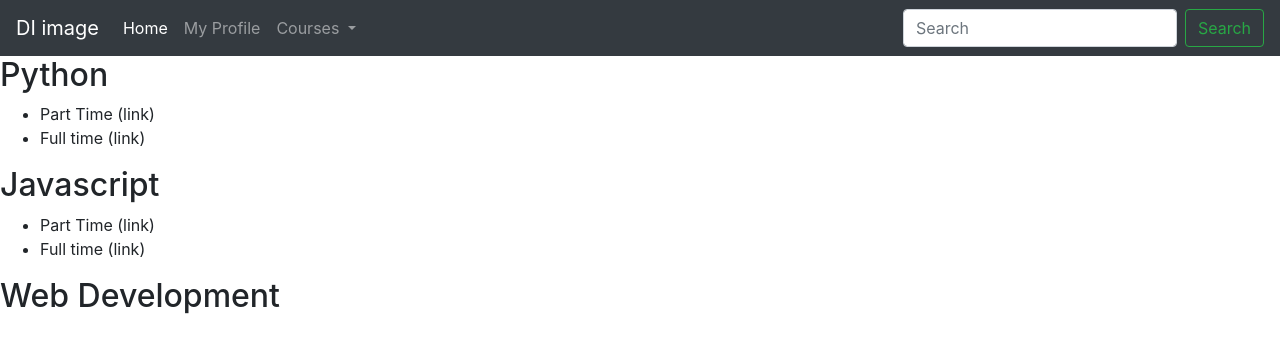
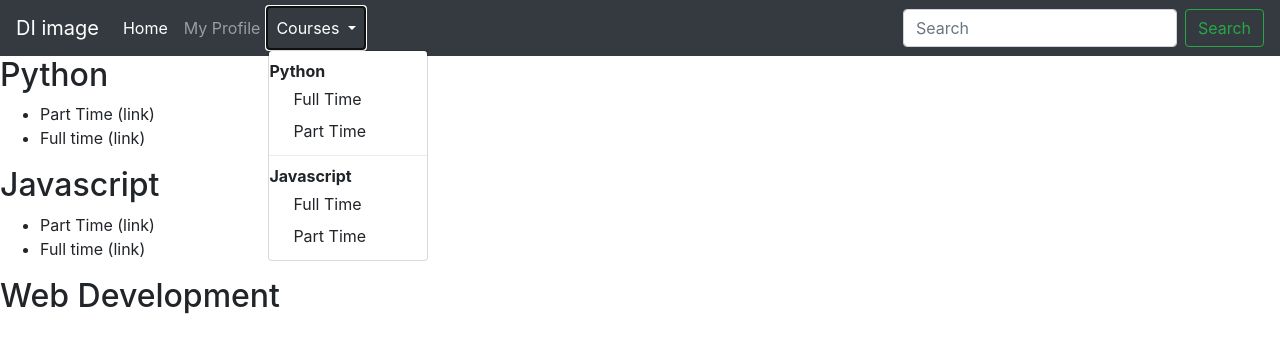
Before and after one commit to jfrance00/di_platform_reboot, a Flask app: page /courses in a window 1280 px wide, after a click on "Courses". Shown: the top 353 px of the page. Run offline with Flask 2, Linux system fonts and the light colour scheme; some libraries are stand-ins or nearby versions.

Commit message:
fixed navbar - still need to add login/out

```diff
--- a/di_app/templates/base.html
+++ b/di_app/templates/base.html
@@ -26,18 +26,23 @@
         <a class="nav-link" href=" {{ url_for('index') }}">Home <span class="sr-only">(current)</span></a>
       </li>
       <li class="nav-item">
-        <a class="nav-link" href="#">My Profile</a>
+        <a class="nav-link" href="{{ url_for('profile') }}">My Profile</a>
       </li>
       <li class="nav-item dropdown">
         <a class="nav-link dropdown-toggle" href="#" id="navbarDropdown" role="button" data-toggle="dropdown" aria-haspopup="true" aria-expanded="false">
           Courses
         </a>
+
         <div class="dropdown-menu" aria-labelledby="navbarDropdown">
-          <a class="dropdown-item" href="#">Python</a>
-          <a class="dropdown-item" href="#">JavaScript</a>
-        <div class="dropdown-divider"></div>
-          <a class="dropdown-item" href="#">Python</a>
+          <a><b>Python</b></a>
+          <a class="dropdown-item" href="{{ url_for('weeks') }}">Full Time</a>
+          <a class="dropdown-item" href="{{ url_for('weeks') }}">Part Time</a>
+          <div class="dropdown-divider"></div>
+          <a><b>Javascript</b></a>
+          <a class="dropdown-item" href="{{ url_for('weeks') }}">Full Time</a>
+          <a class="dropdown-item" href="{{ url_for('weeks') }}">Part Time</a>
         </div>
+
       </li>
       <li class="nav-item">
         <a class="nav-link" href="#" tabindex="-1" aria-disabled="true"></a>
@@ -56,6 +61,8 @@
 {% block body %}
 {% endblock %}
 
-  <script src="https://ajax.googleapis.com/ajax/libs/jquery/2.1.4/jquery.min.js"></script>
+  <script src="https://code.jquery.com/jquery-3.5.1.slim.min.js" integrity="sha384-DfXdz2htPH0lsSSs5nCTpuj/zy4C+OGpamoFVy38MVBnE+IbbVYUew+OrCXaRkfj" crossorigin="anonymous"></script>
+<script src="https://cdn.jsdelivr.net/npm/popper.js@1.16.0/dist/umd/popper.min.js" integrity="sha384-Q6E9RHvbIyZFJoft+2mJbHaEWldlvI9IOYy5n3zV9zzTtmI3UksdQRVvoxMfooAo" crossorigin="anonymous"></script>
+<script src="https://stackpath.bootstrapcdn.com/bootstrap/4.5.0/js/bootstrap.min.js" integrity="sha384-OgVRvuATP1z7JjHLkuOU7Xw704+h835Lr+6QL9UvYjZE3Ipu6Tp75j7Bh/kR0JKI" crossorigin="anonymous"></script>
 </body>
 </html>
--- a/di_app/views.py
+++ b/di_app/views.py
@@ -18,6 +18,11 @@ repo = u.get_repo("DI-Learning-Exercises")
 @app.route('/')
 def index():
     return flask.render_template('home.html')
+
+
+@app.route('/profile')
+def profile():
+    return flask.render_template('profile.html')
 
 
 @app.route('/courses')    #get rid of this page because of course menu item
```
Also changed, not shown: di_app/templates/profile.html (added, +11 -0 lines).
